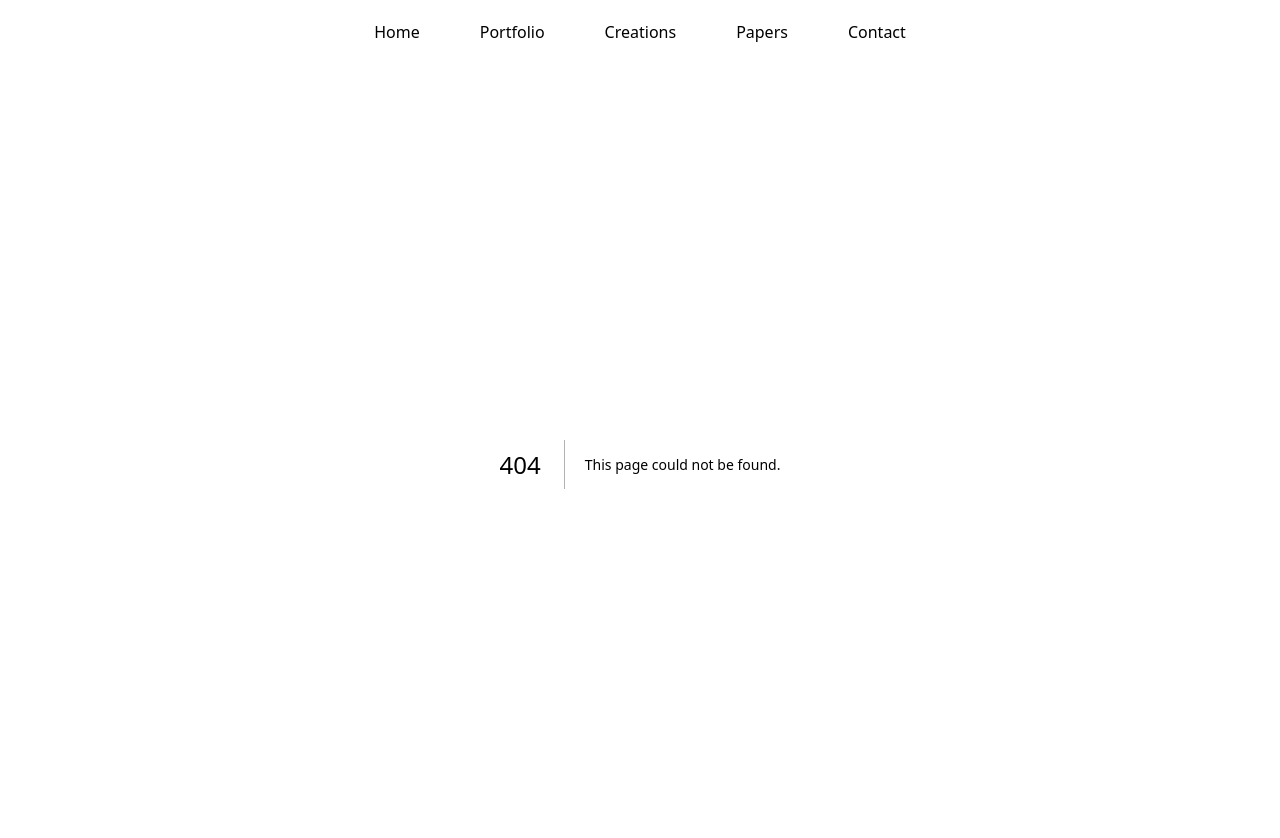
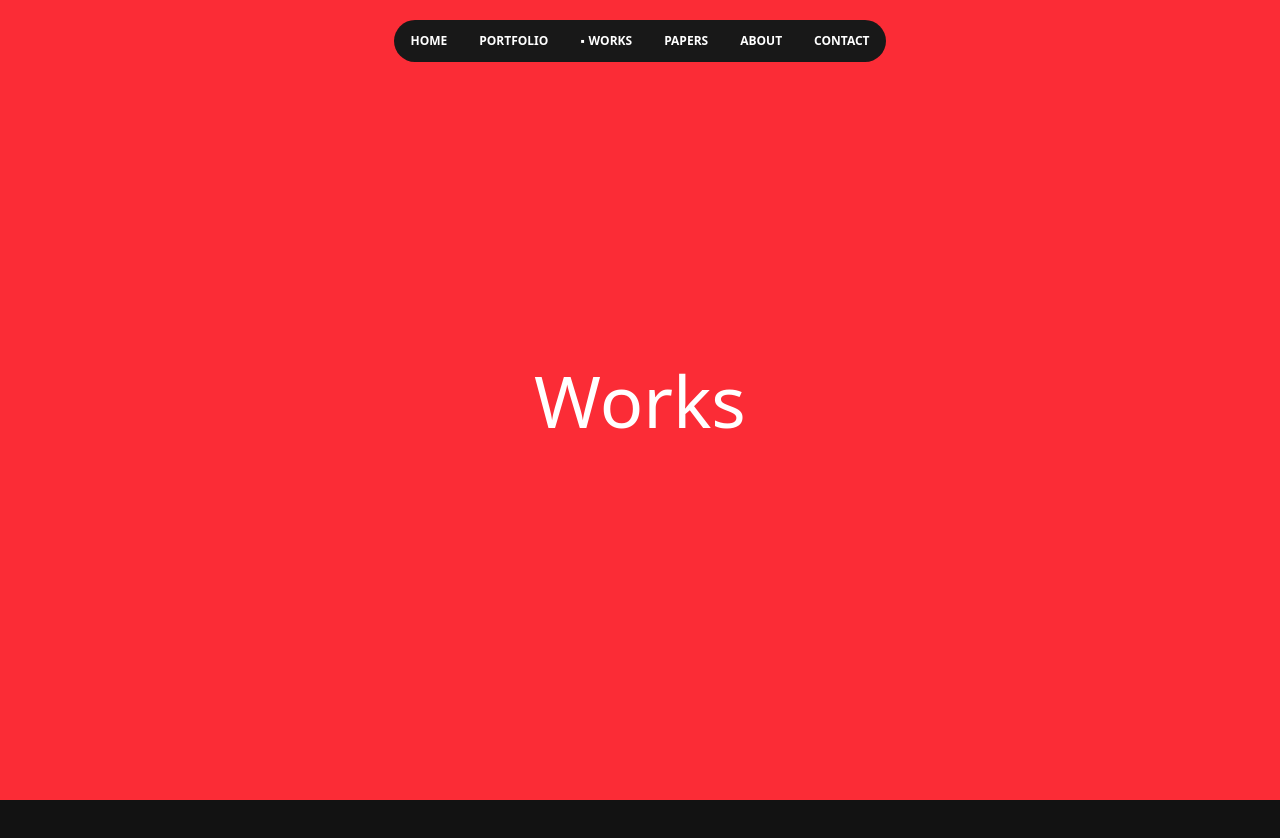
Before and after one commit to QuaidCodes/quaidtahir.com, a Next.js app: page /works in a window 1280 px wide. Before the commit this address had no page. Shown: the top 838 px of the page. After the commit the page ends 800 px from the top, so only its background shows below. Built offline with nearby package versions, Linux system fonts and the light colour scheme.

Commit message:
Create header file connections

```diff
--- /dev/null
+++ b/src/app/about/page.tsx
@@ -0,0 +1,9 @@
+export default function About() {
+  return (
+    <section>
+      <h1 className="flex justify-ceneter items-center h-screen w-full  bg-red-500">
+        <h1 className="text-center w-full text-7xl">About</h1>
+      </h1>
+    </section>
+  );
+}
--- /dev/null
+++ b/src/app/contact/page.tsx
@@ -0,0 +1,9 @@
+export default function Contact() {
+  return (
+    <section>
+      <h1 className="flex justify-ceneter items-center h-screen w-full  bg-red-500">
+        <h1 className="text-center w-full text-7xl">Contact</h1>
+      </h1>
+    </section>
+  );
+}
--- a/src/app/page.tsx
+++ b/src/app/page.tsx
@@ -1,4 +1,3 @@
-
 import Hero from "@/components/Hero";
 
 export default function Home() {
@@ -23,6 +22,7 @@
   // https://www.hyperui.dev/components/application/steps this is for progress for completing forms.
   // https://www.hyperui.dev/components/marketing/carts for checkout carts.
   // https://www.hyperui.dev/components/marketing/faqs frequently asked questions.
+  // https://daisyui.com/components/countdown/ coundown page
 
   return (
     <main>
--- /dev/null
+++ b/src/app/papers/page.tsx
@@ -0,0 +1,9 @@
+export default function Papers() {
+  return (
+    <section>
+      <h1 className="flex justify-ceneter items-center h-screen w-full  bg-red-500">
+        <h1 className="text-center w-full text-7xl">Papers</h1>
+      </h1>
+    </section>
+  );
+}
--- /dev/null
+++ b/src/app/portfolio/page.tsx
@@ -0,0 +1,9 @@
+export default function Portfolio() {
+  return (
+    <section>
+      <h1 className="flex justify-ceneter items-center h-screen w-full  bg-red-500">
+        <h1 className="text-center w-full text-7xl">Portfolio</h1>
+      </h1>
+    </section>
+  );
+}
--- /dev/null
+++ b/src/app/works/page.tsx
@@ -0,0 +1,9 @@
+export default function Works() {
+  return (
+    <section>
+      <h1 className="flex justify-ceneter items-center h-screen w-full  bg-red-500">
+        <h1 className="text-center w-full text-7xl">Works</h1>
+      </h1>
+    </section>
+  );
+}
--- /dev/null
+++ b/src/components/Footer.tsx
@@ -0,0 +1,51 @@
+<footer className="footer sm:footer-horizontal bg-neutral text-neutral-content items-center p-4">
+  <aside className="grid-flow-col items-center">
+    <svg
+      width="36"
+      height="36"
+      viewBox="0 0 24 24"
+      xmlns="http://www.w3.org/2000/svg"
+      fillRule="evenodd"
+      clipRule="evenodd"
+      className="fill-current"
+    >
+      <path d="M22.672 15.226l-2.432.811.841 2.515c.33 1.019-.209 2.127-1.23 2.456-1.15.325-2.148-.321-2.463-1.226l-.84-2.518-5.013 1.677.84 2.517c.391 1.203-.434 2.542-1.831 2.542-.88 0-1.601-.564-1.86-1.314l-.842-2.516-2.431.809c-1.135.328-2.145-.317-2.463-1.229-.329-1.018.211-2.127 1.231-2.456l2.432-.809-1.621-4.823-2.432.808c-1.355.384-2.558-.59-2.558-1.839 0-.817.509-1.582 1.327-1.846l2.433-.809-.842-2.515c-.33-1.02.211-2.129 1.232-2.458 1.02-.329 2.13.209 2.461 1.229l.842 2.515 5.011-1.677-.839-2.517c-.403-1.238.484-2.553 1.843-2.553.819 0 1.585.509 1.85 1.326l.841 2.517 2.431-.81c1.02-.33 2.131.211 2.461 1.229.332 1.018-.21 2.126-1.23 2.456l-2.433.809 1.622 4.823 2.433-.809c1.242-.401 2.557.484 2.557 1.838 0 .819-.51 1.583-1.328 1.847m-8.992-6.428l-5.01 1.675 1.619 4.828 5.011-1.674-1.62-4.829z"></path>
+    </svg>
+    <p>Copyright © {new Date().getFullYear()} - All right reserved</p>
+  </aside>
+  <nav className="grid-flow-col gap-4 md:place-self-center md:justify-self-end">
+    <a>
+      <svg
+        xmlns="http://www.w3.org/2000/svg"
+        width="24"
+        height="24"
+        viewBox="0 0 24 24"
+        className="fill-current"
+      >
+        <path d="M24 4.557c-.883.392-1.832.656-2.828.775 1.017-.609 1.798-1.574 2.165-2.724-.951.564-2.005.974-3.127 1.195-.897-.957-2.178-1.555-3.594-1.555-3.179 0-5.515 2.966-4.797 6.045-4.091-.205-7.719-2.165-10.148-5.144-1.29 2.213-.669 5.108 1.523 6.574-.806-.026-1.566-.247-2.229-.616-.054 2.281 1.581 4.415 3.949 4.89-.693.188-1.452.232-2.224.084.626 1.956 2.444 3.379 4.6 3.419-2.07 1.623-4.678 2.348-7.29 2.04 2.179 1.397 4.768 2.212 7.548 2.212 9.142 0 14.307-7.721 13.995-14.646.962-.695 1.797-1.562 2.457-2.549z"></path>
+      </svg>
+    </a>
+    <a>
+      <svg
+        xmlns="http://www.w3.org/2000/svg"
+        width="24"
+        height="24"
+        viewBox="0 0 24 24"
+        className="fill-current"
+      >
+        <path d="M19.615 3.184c-3.604-.246-11.631-.245-15.23 0-3.897.266-4.356 2.62-4.385 8.816.029 6.185.484 8.549 4.385 8.816 3.6.245 11.626.246 15.23 0 3.897-.266 4.356-2.62 4.385-8.816-.029-6.185-.484-8.549-4.385-8.816zm-10.615 12.816v-8l8 3.993-8 4.007z"></path>
+      </svg>
+    </a>
+    <a>
+      <svg
+        xmlns="http://www.w3.org/2000/svg"
+        width="24"
+        height="24"
+        viewBox="0 0 24 24"
+        className="fill-current"
+      >
+        <path d="M9 8h-3v4h3v12h5v-12h3.642l.358-4h-4v-1.667c0-.955.192-1.333 1.115-1.333h2.885v-5h-3.808c-3.596 0-5.192 1.583-5.192 4.615v3.385z"></path>
+      </svg>
+    </a>
+  </nav>
+</footer>;
--- a/src/components/Header.tsx
+++ b/src/components/Header.tsx
@@ -9,17 +9,34 @@
   const navItems = [
     { href: "/", label: "Home" },
     { href: "/portfolio", label: "Portfolio" },
-    { href: "/creation", label: "Creations" },
+    { href: "/works", label: "Works" },
     { href: "/papers", label: "Papers" },
+    { href: "/about", label: "About" },
     { href: "/contact", label: "Contact" },
   ];
 
   return (
-    <header>
-      <nav className="flex justify-center gap-5">
-        {navItems.map(({ href, label }) => (
-          <Link key={href} href={href} className="hover:underline p-5">{label}</Link>
-        ))}
+    <header className="mt-5 fixed w-full z-10">
+      <nav className=" flex justify-center items-center">
+        <div className="flex justify-center rounded-full bg-[#181818] w-fit">
+          {navItems.map(({ href, label }) => {
+            const isActive = pathname === href;
+
+            return (
+              <Link
+                key={href}
+                href={href}
+                className={`px-4 py-3 text-[12px] font-bold rounded-md text-white transition-colors uppercase  ${
+                  isActive
+                    ? " text-white before:content-['▪'] before:mr-1"
+                    : " hover:text-green-500 hover:underline"
+                }`}
+              >
+                {label}
+              </Link>
+            );
+          })}
+        </div>
       </nav>
     </header>
   );
--- a/src/components/Hero.tsx
+++ b/src/components/Hero.tsx
@@ -4,7 +4,8 @@
   return (
     <BackgroundBeamsWithCollision className="flex flex-col">
       <div className="w-full flex justify-center items-center flex-col">
-        <h1 className="text-8xl">This is QUAID TAHIR</h1>
+        <h1>Hello World, This is</h1>
+        <h1 className="text-8xl">QUAID TAHIR</h1>
         <span className="text-[#990000] text-8xl mb-10">قائد طاہر </span>
       </div>
       <p className="text-2xl mb-10">Software Engineer</p>
--- /dev/null
+++ b/tailwind.config.js
@@ -0,0 +1,14 @@
+// tailwind.config.js
+const {heroui} = require("@heroui/theme");
+
+/** @type {import('tailwindcss').Config} */
+module.exports = {
+  content: [
+    "./node_modules/@heroui/theme/dist/components/tabs.js",
+  ],
+  theme: {
+    extend: {},
+  },
+  darkMode: "class",
+  plugins: [heroui()],
+};
```
Also changed, not shown: package.json (+6 -2 lines), 1 other file (tests, documents, lock files or other folders).
